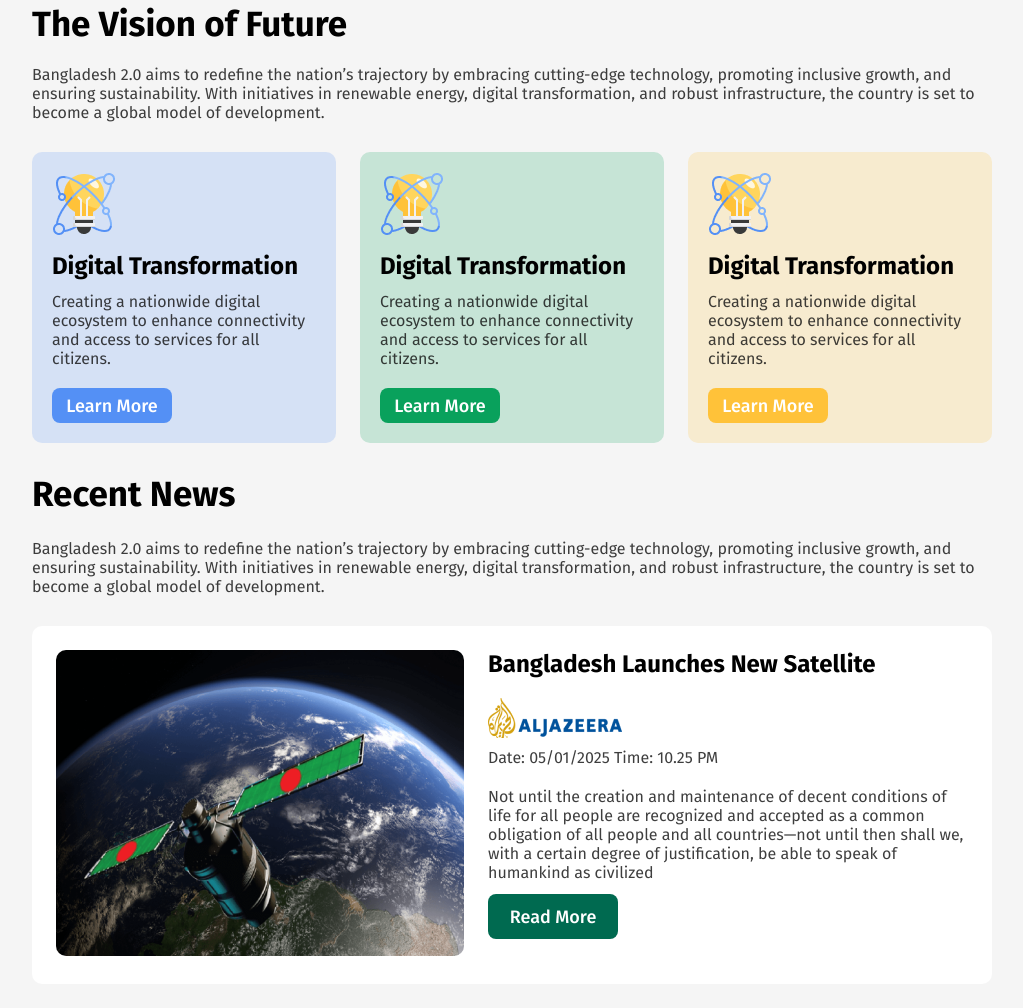
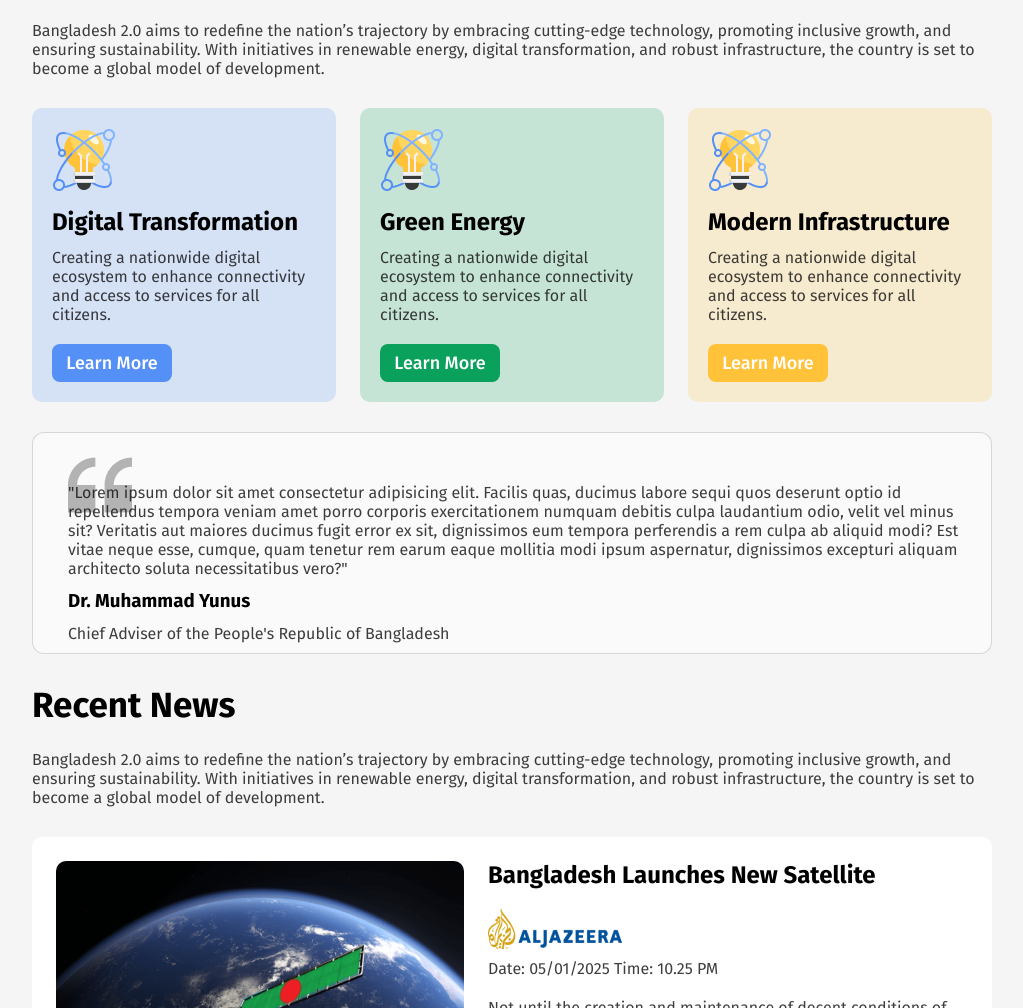
Before and after one commit to rjsuchy/Assignment-1-B11, a plain HTML site: page index.html in a window 1280 px wide. Shown: the part 1137-2145 px from the top of the page, without its empty margins (128-1151 px from the left). Drawn offline with Linux system fonts and the light colour scheme.

Commit message:
dr, younus  section added

```diff
--- a/index.html
+++ b/index.html
@@ -100,14 +100,14 @@
 
         <div class="vision-caard-2  vision-singl-card-design">
           <img src="assets/card-icon.png" alt="">
-          <h2 class="vision-card-title">Digital Transformation</h2>
+          <h2 class="vision-card-title">Green Energy</h2>
           <p class="paragraphs" >Creating a nationwide digital ecosystem to enhance connectivity and access to services for all citizens.</p>
           <button class="vision-card-button btn2" >Learn More</button>
         </div>
 
         <div class="vision-caard-3  vision-singl-card-design">
           <img src="assets/card-icon.png" alt="">
-          <h2 class="vision-card-title">Digital Transformation</h2>
+          <h2 class="vision-card-title">Modern Infrastructure</h2>
           <p class="paragraphs" >Creating a nationwide digital ecosystem to enhance connectivity and access to services for all citizens.</p>
           <button class="vision-card-button btn3">Learn More</button>
         </div>
@@ -119,15 +119,21 @@
 
 
 
-
-
-
-
-
 <!--  ------ Dr. Muhammad Yunus ----- -->
 
 
+  <section class="dr-younus" >
+    <div class="bg-img-qoute">
+      <div class="speach-0f-younus">
+          <p class="paragraphs">"Lorem ipsum dolor sit amet consectetur adipisicing elit. Facilis quas, ducimus labore sequi quos deserunt optio id repellendus tempora veniam amet porro corporis exercitationem numquam debitis culpa laudantium odio, velit vel minus sit? Veritatis aut maiores ducimus fugit error ex sit, dignissimos eum tempora perferendis a rem culpa ab aliquid modi? Est vitae neque esse, cumque, quam tenetur rem earum eaque mollitia modi ipsum aspernatur, dignissimos excepturi aliquam architecto soluta necessitatibus vero?"</p>
 
+          <h3>Dr. Muhammad Yunus</h3>
+
+          <p class="paragraphs">Chief Adviser of the People's Republic of Bangladesh</p>
+
+        </div>
+    </div>
+  </section>
 
 
 
--- a/styles/style.css
+++ b/styles/style.css
@@ -168,7 +168,7 @@
     gap: 20px;
 
     width: 302px;
-    height: 244px;
+    height: 200px;
 
 
 }
@@ -239,7 +239,7 @@
     border: 0 ;
 
     width: 120px;
-    height: 35px;
+    height: 38px;
     margin-top: 20px;
 }
 
@@ -273,6 +273,50 @@
 /* <!--  ------ Dr. Muhammad Yunus ----- --> */
 
 
+.dr-younus{
+    display: flex;
+    flex-direction: column;
+    margin-left: 160px;
+    margin-right: 160px;
+
+    margin-top: 30px;
+    margin-bottom: 30px;
+    background-color: #fafafa;
+    border-radius: 12px;
+    border: 1px solid rgba(14, 14, 14, 0.15);
+
+    height: 200px;;
+
+
+    /* background-image: url(../assets/quote-bg.png);
+    background-repeat: no-repeat ; */
+
+    padding-left: 35px;
+    padding-top: 20px;
+
+
+}
+
+.bg-img-qoute{
+     background-image: url(../assets/quote-bg.png);
+    background-repeat: no-repeat;
+}
+.speach-0f-younus{
+
+    /* background-image: url(../assets/quote-bg.png);
+    background-repeat: no-repeat; */
+
+    display: flex;
+    flex-direction: column;
+    gap: 12px;
+
+    /* padding: 10px 30px 10px 30px; */
+    padding-left: 0px;
+    padding-right: 20px;
+    padding-top: 30px;
+
+
+}
 
 
 
```
